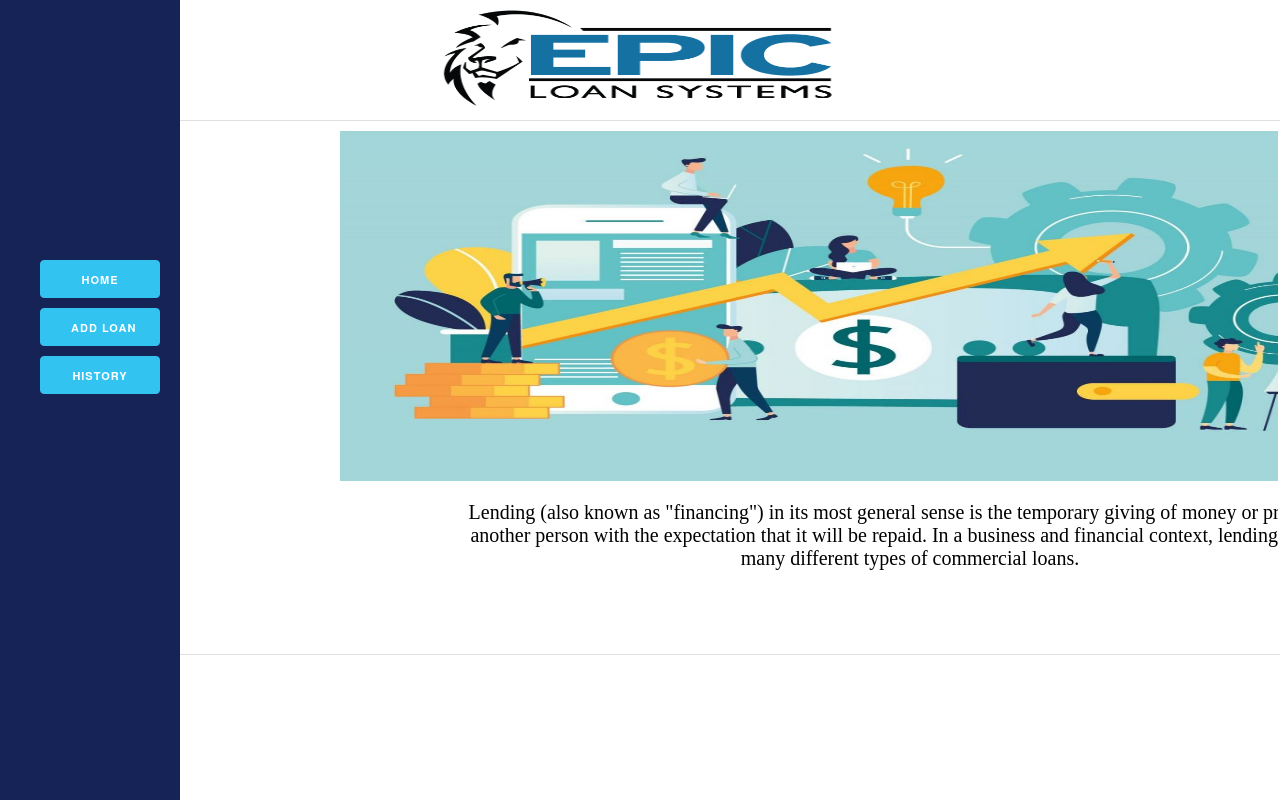
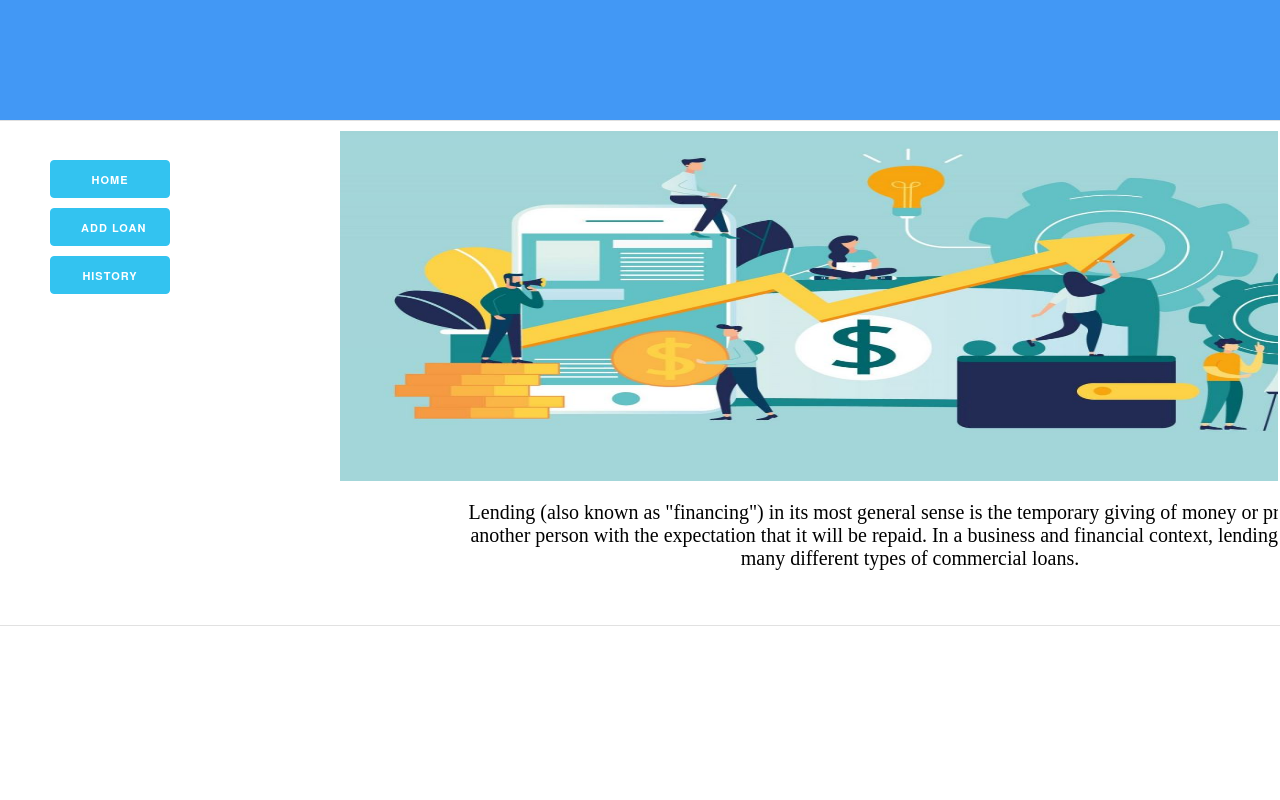
Before and after one commit to xxkuro1/genericlending, a PHP site: page / in a window 1280 px wide. Run offline with PHP 8.4, Linux system fonts and the light colour scheme; some libraries are stand-ins or nearby versions.

Commit message:
wip design

```diff
--- a/css/style.css
+++ b/css/style.css
@@ -118,20 +142,17 @@
 		top:30px;
 
 
-
-
-
 	}
 
 	.links {
 
-		background-color:#152357;
-		width:180px;
+		background-color:white;
+		width:0px;
 		height:100%;
 		position:fixed;
-		z-index:4;
-		top:0px;
-		left:0px;
+		z-index:1;
+		top:-100px;
+		left:40px;
 
 
 	}
--- /dev/null
+++ b/html/footer.html
@@ -0,0 +1,15 @@
+<!DOCTYPE html>
+<html lang="en">
+<head>
+    <meta charset="UTF-8">
+    <title>Footer</title>
+
+    <link rel="stylesheet" type="text/css" href="../css/style.css">
+</head>
+<body>
+<div class="">
+jqehjkwehqje
+</div>
+
+</body>
+</html>
--- a/html/header.html
+++ b/html/header.html
@@ -3,10 +3,17 @@
 <head>
     <meta charset="UTF-8">
     <title>Header</title>
+
+    <link rel="stylesheet" type="text/css" href="../css/style.css">
 </head>
 <body>
-<div align="center">
-    <img src="../images/logopng.png" alt="logo" style="width:400px;height:100px;">
+<div class="headernew">
+
+
+
+
+
 </div>
+
 </body>
 </html>
--- a/index.html
+++ b/index.html
@@ -15,6 +15,7 @@
     <link rel="stylesheet" type="text/css" href="./css/normalize.css">
 
 </head>
+
 <body>
     <table>
         <tr>
@@ -24,10 +25,13 @@
         </tr>
         <tr>
             <td id="content-container">
-                <div style="height: 529px; overflow-y:hidden;"><iframe id="content-iframe" name="iframe-main" scrolling="yes"></iframe></div>
+               <div style="height: 500px; overflow-y:hidden;">
+                    <iframe id="content-iframe" src="./html/footer.html" name="iframe-main" scrolling="yes"></iframe></div>
             </td>
         </tr>
     </table>
+
+
     <div class="links" align="center">
 
         <button type="button"  class="button button-primary buttonlink" id="home" button onclick="window.location.href = '#home'">Home </button>
```
Also changed, not shown: other parts of css/style.css (+26 -12 lines), html/addloan.html (+10 -0 lines).
